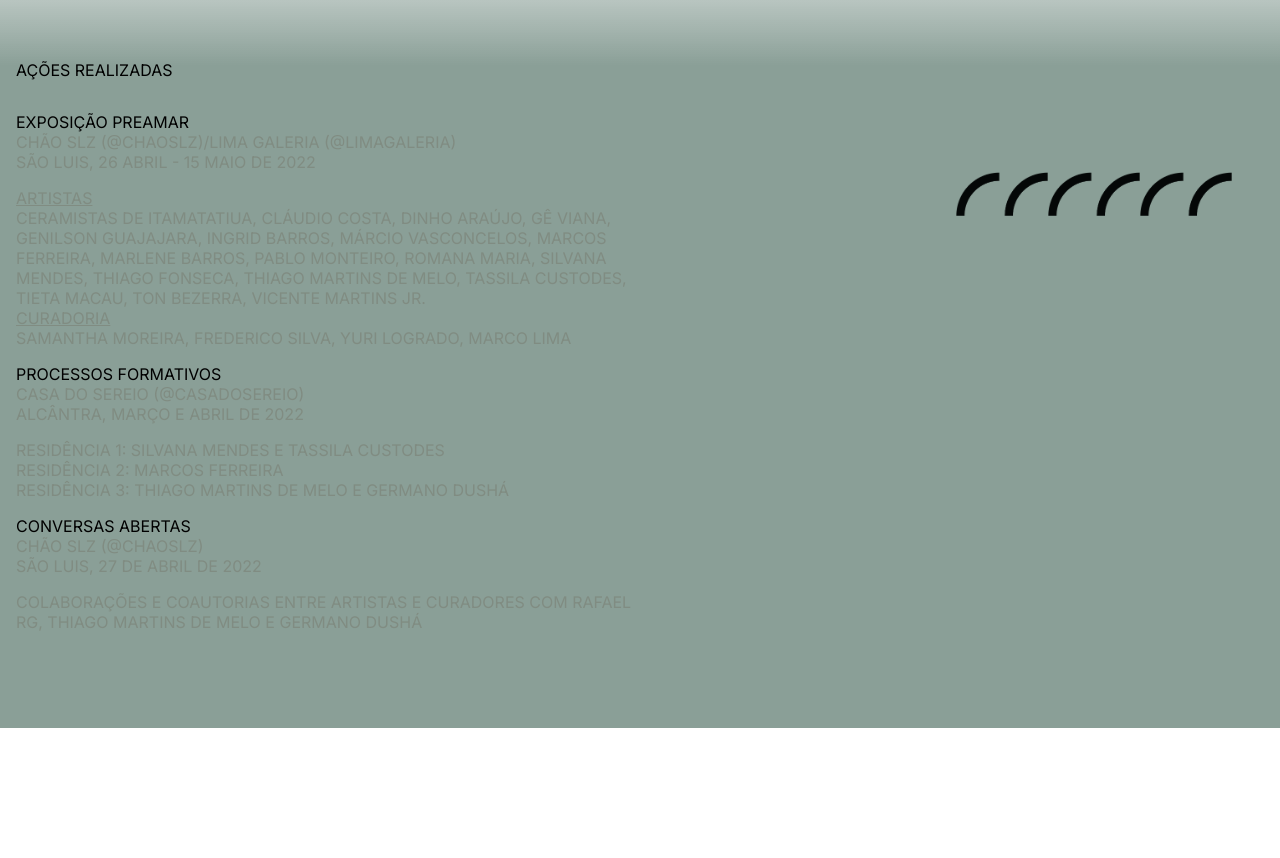
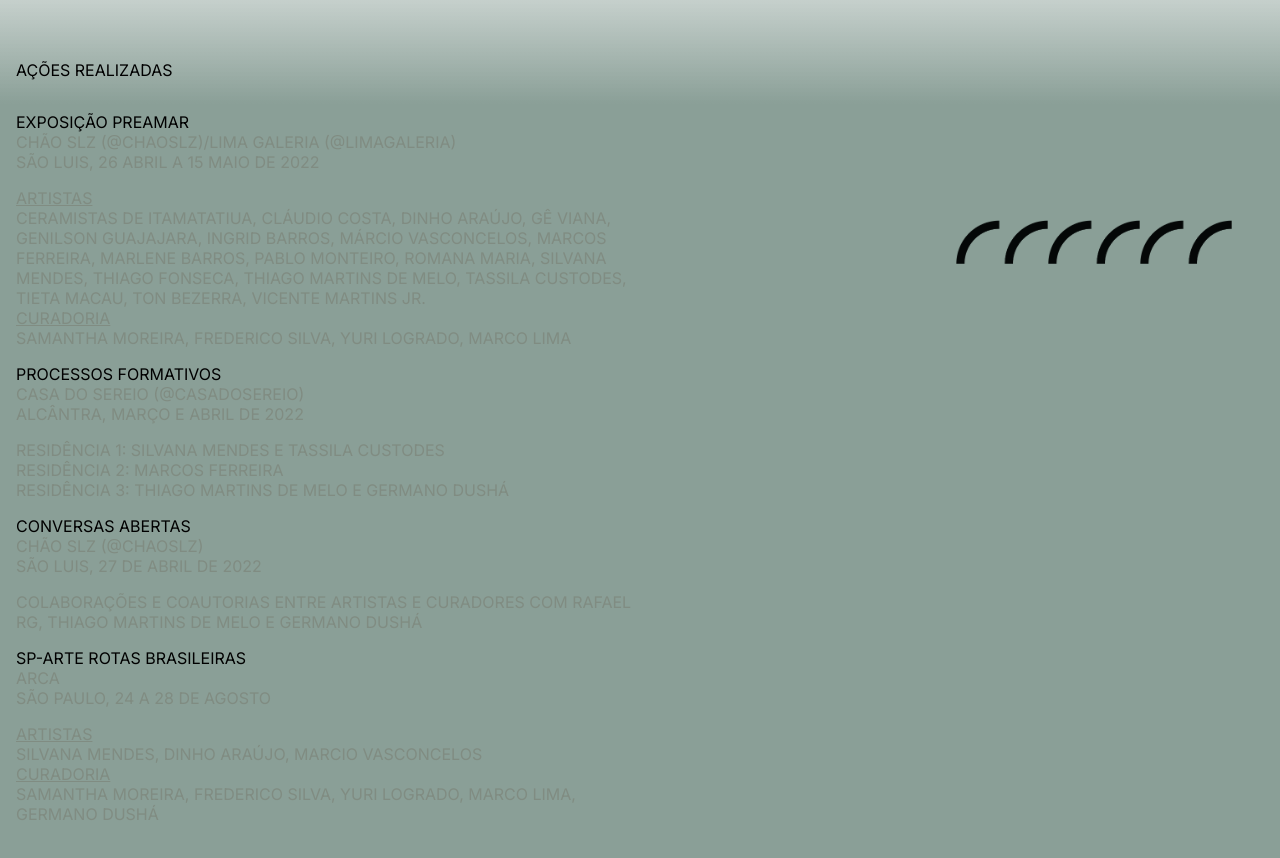
Before and after one commit to germanodusha/preamar, a Next.js app: page / in a window 1280 px wide. Shown: the part 2840-3698 px from the top of the page. Before the commit the page ends 3568 px from the top, so only its background shows below. Built offline with nearby package versions, Linux system fonts and the light colour scheme.

Commit message:
Update editavel.tsx

```diff
--- a/editavel.tsx
+++ b/editavel.tsx
@@ -10,7 +10,7 @@
             place={
             <>
                 CHÃO SLZ (@CHAOSLZ)/LIMA GALERIA (@LIMAGALERIA)<br/>
-                SÃO LUIS, 26 ABRIL - 15 MAIO DE 2022
+                SÃO LUIS, 26 ABRIL A 15 MAIO DE 2022
             </>
             }
             description={
@@ -53,5 +53,25 @@
             <>COLABORAÇÕES E COAUTORIAS ENTRE ARTISTAS E CURADORES COM RAFAEL RG, THIAGO MARTINS DE MELO E GERMANO DUSHÁ <br/></>
             }/>
 
-const final = [firstSection, secondSection, thirdSection]
+const fourthSection =
+            <Section
+            title={
+            <>SP-ARTE ROTAS BRASILEIRAS</>
+            }
+            place={
+            <>ARCA<br/>
+            SÃO PAULO, 24 A 28 DE AGOSTO
+            </>
+            }
+            description={
+             <>
+                <u>ARTISTAS</u><br/>
+            SILVANA MENDES, DINHO ARAÚJO, MARCIO VASCONCELOS
+            <br/>
+                <u>CURADORIA</u><br/>
+                SAMANTHA MOREIRA, FREDERICO SILVA, YURI LOGRADO, MARCO LIMA, GERMANO DUSHÁ
+                </>
+            }/>
+
+const final = [firstSection, secondSection, thirdSection, fourthSection]
 export default final;
```
